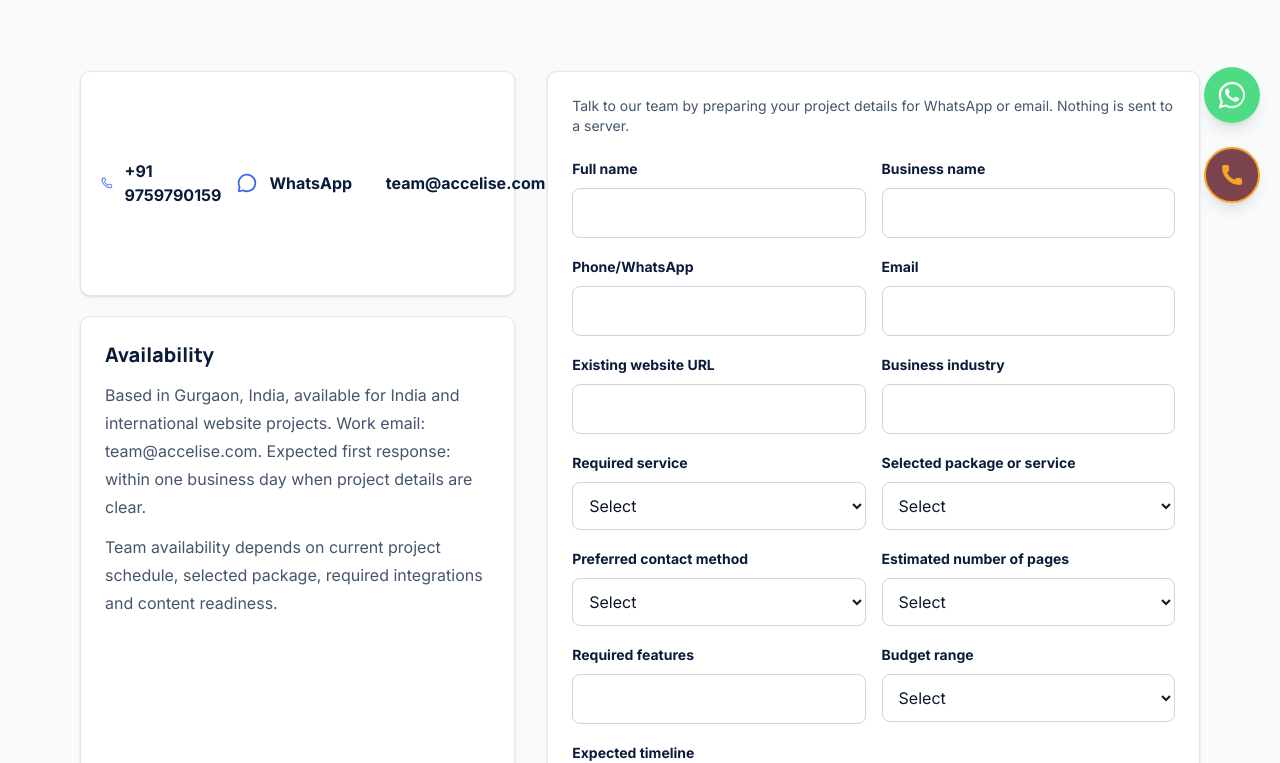
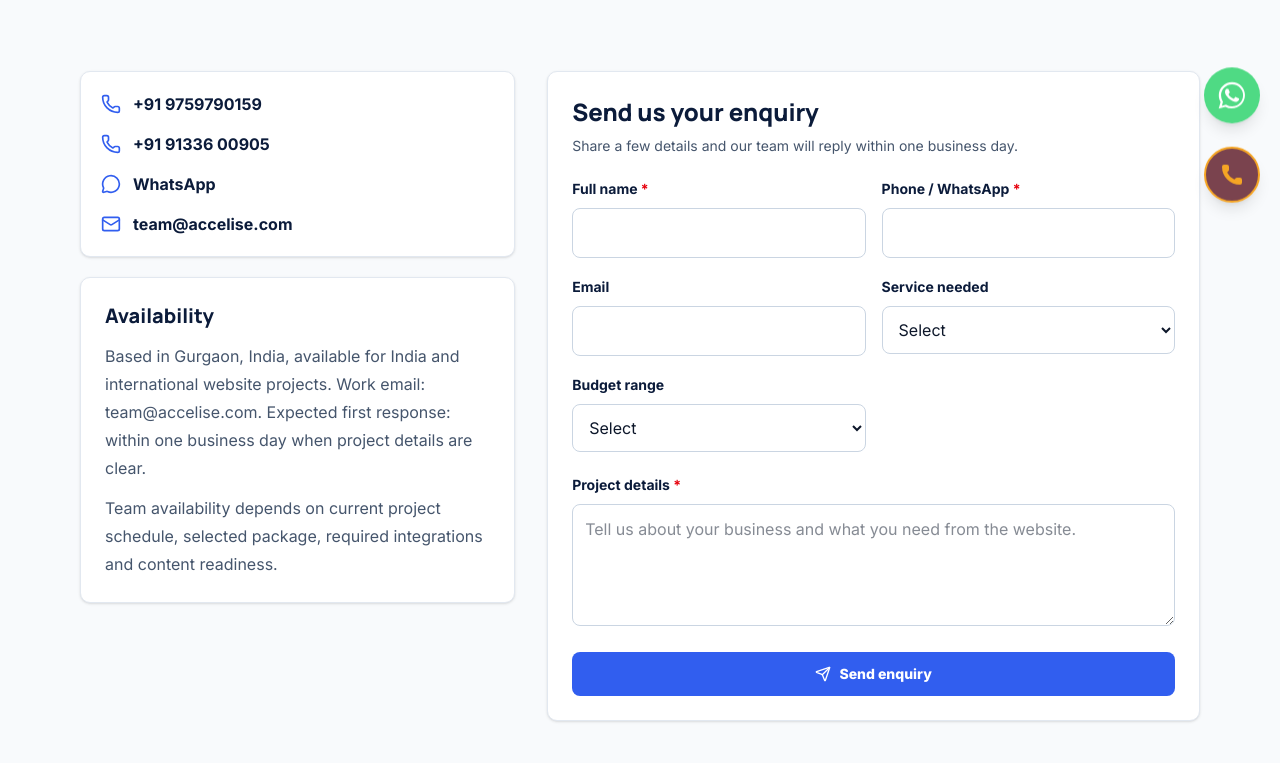
Before and after one commit to Rishabh90159/accelise, a Next.js app: page /contact in a window 1280 px wide. Shown: the part 577-1340 px from the top of the page. Built offline with nearby package versions, Linux system fonts and the light colour scheme.

Commit message:
Ui enhancement

```diff
--- a/app/contact/page.tsx
+++ b/app/contact/page.tsx
@@ -9,19 +9,18 @@ export default function ContactPage() {
   return (
     <main>
       <Breadcrumbs items={[{ label: 'Contact' }]} />
-      <PageHero eyebrow="Contact" title="Talk to our team about your website" text="Share your business, required pages, features, budget range and timeline. Send it straight to our team on WhatsApp or email.">
+      <PageHero eyebrow="Contact" title="Talk to our team about your website" text="Tell us about your business and what you need. Send the form and it comes straight to our team, or reach us on WhatsApp or phone.">
         <PageVisual title="Enquiry details" items={['Business', 'Service', 'Budget', 'Timeline']} />
       </PageHero>
       <section className="section">
         <div className="container grid gap-8 lg:grid-cols-[0.8fr_1.2fr]">
-          <div className="grid gap-5">
+          <div className="grid content-start gap-5">
             <ContactStrip />
             <div className="rounded-lg border border-slate-200 bg-white p-6 shadow-sm transition hover:border-[#8fb0ff] hover:shadow-md">
               <h2 className="text-xl font-extrabold text-[#0b1b3a]">Availability</h2>
               <p className="mt-3 leading-7 text-slate-600">Based in {siteConfig.location}, available for India and international website projects. Work email: {siteConfig.email}. Expected first response: within one business day when project details are clear.</p>
               <p className="mt-3 leading-7 text-slate-600">Team availability depends on current project schedule, selected package, required integrations and content readiness.</p>
             </div>
-            <div className="grid h-64 place-items-center rounded-lg border border-dashed border-slate-300 bg-white text-center text-sm font-bold text-slate-500">Gurgaon, India map area</div>
           </div>
           <ContactForm />
         </div>
--- a/components/contact-form.tsx
+++ b/components/contact-form.tsx
@@ -1,132 +1,148 @@
 'use client';
 
-import { useMemo, useState } from 'react';
-import { Mail, MessageCircle } from 'lucide-react';
+import { useEffect, useState } from 'react';
+import { CheckCircle2, Loader2, MessageCircle, Send } from 'lucide-react';
 import { services, siteConfig, whatsappUrl } from '@/lib/content';
 
-const initial = {
-  fullName: '',
-  businessName: '',
-  phone: '',
-  email: '',
-  website: '',
-  industry: '',
-  service: '',
-  selectedPackage: '',
-  preferredContact: '',
-  pages: '',
-  features: '',
-  budget: '',
-  timeline: '',
-  description: '',
-  consent: false,
-};
-const requiredFields = ['fullName', 'phone', 'industry', 'service', 'description'] as const;
+// FormSubmit relays the enquiry to our inbox; the site is a static export with no backend of its own.
+const FORM_ENDPOINT = `https://formsubmit.co/ajax/${siteConfig.email}`;
 
-export function ContactForm({ context }: { context?: string }) {
-  const [form, setForm] = useState({ ...initial, service: context ?? '' });
-  const [errors, setErrors] = useState<Record<string, string>>({});
-  const [ready, setReady] = useState(false);
-  const summary = useMemo(() => [
-    `Name: ${form.fullName}`,
-    `Business: ${form.businessName || 'Not shared'}`,
-    `Phone/WhatsApp: ${form.phone}`,
-    `Email: ${form.email || 'Not shared'}`,
-    `Existing website: ${form.website || 'None shared'}`,
-    `Industry: ${form.industry}`,
-    `Required service: ${form.service}`,
-    `Selected package: ${form.selectedPackage || 'Not selected'}`,
-    `Preferred contact method: ${form.preferredContact || 'Not selected'}`,
-    `Estimated pages: ${form.pages || 'Not sure'}`,
-    `Features: ${form.features || 'To be discussed'}`,
-    `Budget: ${form.budget || 'To be discussed'}`,
-    `Timeline: ${form.timeline || 'To be discussed'}`,
-    `Project: ${form.description}`,
-  ].join('\n'), [form]);
+const initial = { fullName: '', phone: '', email: '', service: '', budget: '', message: '' };
+type FormState = typeof initial;
+type Status = 'idle' | 'sending' | 'sent' | 'error';
+
+const budgets = ['₹10,000 to ₹20,000', '₹20,000 to ₹30,000', '₹30,000+', 'Not sure yet'];
+
+export function ContactForm() {
+  const [form, setForm] = useState(initial);
+  const [serviceOptions, setServiceOptions] = useState([...services.map((service) => service.title), 'Not sure yet']);
+  const [errors, setErrors] = useState<Partial<Record<keyof FormState, string>>>({});
+  const [status, setStatus] = useState<Status>('idle');
+
+  // The packages page links here as /contact?package=<name>.
+  useEffect(() => {
+    const selected = new URLSearchParams(window.location.search).get('package');
+    if (!selected) return;
+    const label = `${selected} package`;
+    setServiceOptions((current) => (current.includes(label) ? current : [label, ...current]));
+    setForm((current) => ({ ...current, service: label }));
+  }, []);
+
+  function update(name: keyof FormState, value: string) {
+    setForm((current) => ({ ...current, [name]: value }));
+    if (errors[name]) setErrors((current) => ({ ...current, [name]: undefined }));
+  }
 
   function validate() {
-    const next: Record<string, string> = {};
-    requiredFields.forEach((field) => { if (!form[field].trim()) next[field] = 'This field is required.'; });
-    if (form.email && !/^\S+@\S+\.\S+$/.test(form.email)) next.email = 'Enter a valid email address.';
-    if (!form.consent) next.consent = 'Please confirm before opening WhatsApp or email.';
+    const next: Partial<Record<keyof FormState, string>> = {};
+    if (!form.fullName.trim()) next.fullName = 'Please enter your name.';
+    if (form.phone.replace(/\D/g, '').length < 10) next.phone = 'Please enter a valid phone number.';
+    if (form.email && !/^\S+@\S+\.\S+$/.test(form.email)) next.email = 'Please enter a valid email address.';
+    if (!form.message.trim()) next.message = 'Please tell us a little about your project.';
     setErrors(next);
     return Object.keys(next).length === 0;
   }
 
-  function onSubmit(event: { preventDefault: () => void }) {
+  async function onSubmit(event: React.FormEvent<HTMLFormElement>) {
     event.preventDefault();
-    setReady(validate());
+    if (!validate()) return;
+    const honeypot = (event.currentTarget.elements.namedItem('_honey') as HTMLInputElement | null)?.value;
+    if (honeypot) return;
+
+    setStatus('sending');
+    try {
+      const response = await fetch(FORM_ENDPOINT, {
+        method: 'POST',
+        headers: { 'Content-Type': 'application/json', Accept: 'application/json' },
+        body: JSON.stringify({
+          Name: form.fullName,
+          Phone: form.phone,
+          Email: form.email || 'Not shared',
+          Service: form.service || 'Not selected',
+          Budget: form.budget || 'Not selected',
+          Message: form.message,
+          _subject: `New website enquiry from ${form.fullName}`,
+          _replyto: form.email || undefined,
+          _template: 'table',
+        }),
+      });
+      const result = await response.json().catch(() => ({}));
+      if (!response.ok || String(result.success) !== 'true') throw new Error(result.message ?? 'Request failed');
+      setStatus('sent');
+      setForm(initial);
+    } catch {
+      setStatus('error');
+    }
   }
 
-  function update(name: keyof typeof form, value: string | boolean) {
-    setForm((current) => ({ ...current, [name]: value }));
-    setReady(false);
+  const whatsappMessage = `Hi ${siteConfig.name}, I want to discuss a website project.\n\nName: ${form.fullName}\nPhone: ${form.phone}\nService: ${form.service || 'Not selected'}\nBudget: ${form.budget || 'Not selected'}\n\n${form.message}`;
+
+  if (status === 'sent') {
+    return (
+      <div className="grid place-items-center gap-4 rounded-lg border border-slate-200 bg-white p-10 text-center shadow-sm">
+        <CheckCircle2 className="h-12 w-12 text-[#19a974]" />
+        <h2 className="text-2xl font-extrabold text-[#0b1b3a]">Thank you! Your enquiry has been sent.</h2>
+        <p className="max-w-md text-slate-600">Our team will get back to you within one business day. For a quicker reply, message us on WhatsApp.</p>
+        <div className="flex flex-wrap justify-center gap-3">
+          <a href={whatsappUrl(`Hi ${siteConfig.name}, I just sent an enquiry through your website.`)} target="_blank" rel="noopener noreferrer" className="inline-flex items-center rounded-md bg-[#19a974] px-5 py-3 text-sm font-extrabold text-white"><MessageCircle className="mr-2 h-4 w-4" /> WhatsApp us</a>
+          <button type="button" onClick={() => setStatus('idle')} className="rounded-md border border-slate-300 px-5 py-3 text-sm font-extrabold text-[#0b1b3a] hover:border-[#315eef]">Send another enquiry</button>
+        </div>
+      </div>
+    );
   }
 
-  const mailto = `${siteConfig.emailHref}?subject=${encodeURIComponent(`Website enquiry from ${form.fullName || 'prospect'}`)}&body=${encodeURIComponent(summary)}`;
-
   return (
-    <form onSubmit={onSubmit} className="grid gap-5 rounded-lg border border-slate-200 bg-white p-6 shadow-sm">
-      <p className="text-sm text-slate-600">Talk to our team by preparing your project details for WhatsApp or email. Nothing is sent to a server.</p>
+    <form onSubmit={onSubmit} noValidate className="grid gap-5 rounded-lg border border-slate-200 bg-white p-6 shadow-sm">
+      <div>
+        <h2 className="text-2xl font-extrabold text-[#0b1b3a]">Send us your enquiry</h2>
+        <p className="mt-2 text-sm text-slate-600">Share a few details and our team will reply within one business day.</p>
+      </div>
+      <input type="text" name="_honey" tabIndex={-1} autoComplete="off" className="hidden" aria-hidden="true" />
       <div className="grid gap-4 md:grid-cols-2">
-        <Field label="Full name" name="fullName" value={form.fullName} error={errors.fullName} onChange={update} required />
-        <Field label="Business name" name="businessName" value={form.businessName} onChange={update} />
-        <Field label="Phone/WhatsApp" name="phone" value={form.phone} error={errors.phone} onChange={update} required />
-        <Field label="Email" name="email" value={form.email} error={errors.email} onChange={update} />
-        <Field label="Existing website URL" name="website" value={form.website} onChange={update} />
-        <Field label="Business industry" name="industry" value={form.industry} error={errors.industry} onChange={update} required />
-        <SelectField label="Required service" name="service" value={form.service} error={errors.service} onChange={update} required options={services.map((service) => service.title)} />
-        <SelectField label="Selected package or service" name="selectedPackage" value={form.selectedPackage} onChange={update} options={['Starter Website', 'Business Website', 'Premium Catalogue Website', 'Need recommendation']} />
-        <SelectField label="Preferred contact method" name="preferredContact" value={form.preferredContact} onChange={update} options={['WhatsApp', 'Phone call', 'Email']} />
-        <SelectField label="Estimated number of pages" name="pages" value={form.pages} onChange={update} options={['1 landing page', 'Up to 5 pages', '6 to 10 pages', '10+ pages', 'Not sure']} />
-        <Field label="Required features" name="features" value={form.features} onChange={update} />
-        <SelectField label="Budget range" name="budget" value={form.budget} onChange={update} options={['₹15,000 to ₹25,000', '₹25,000 to ₹40,000', '₹40,000+', 'Need guidance']} />
-        <SelectField label="Expected timeline" name="timeline" value={form.timeline} onChange={update} options={['Within 2 weeks', '2 to 4 weeks', '1 to 2 months', 'Flexible']} />
+        <Field label="Full name" name="fullName" value={form.fullName} error={errors.fullName} onChange={update} autoComplete="name" required />
+        <Field label="Phone / WhatsApp" name="phone" type="tel" value={form.phone} error={errors.phone} onChange={update} autoComplete="tel" required />
+        <Field label="Email" name="email" type="email" value={form.email} error={errors.email} onChange={update} autoComplete="email" />
+        <SelectField label="Service needed" name="service" value={form.service} onChange={update} options={serviceOptions} />
+        <SelectField label="Budget range" name="budget" value={form.budget} onChange={update} options={budgets} />
       </div>
       <div>
-        <label className="text-sm font-bold text-[#0b1b3a]" htmlFor="description">Project description</label>
-        <textarea id="description" className="mt-2 min-h-32 w-full rounded-md border border-slate-300 px-3 py-3 text-base" value={form.description} onChange={(event) => update('description', event.target.value)} aria-describedby={errors.description ? 'description-error' : undefined} required />
-        {errors.description ? <p id="description-error" className="mt-1 text-sm text-red-700">{errors.description}</p> : null}
+        <label className="text-sm font-bold text-[#0b1b3a]" htmlFor="message">Project details <span className="text-red-600">*</span></label>
+        <textarea id="message" rows={4} placeholder="Tell us about your business and what you need from the website." className="mt-2 w-full rounded-md border border-slate-300 px-3 py-3 text-base" value={form.message} onChange={(event) => update('message', event.target.value)} aria-invalid={Boolean(errors.message)} aria-describedby={errors.message ? 'message-error' : undefined} />
+        {errors.message ? <p id="message-error" className="mt-1 text-sm text-red-700">{errors.message}</p> : null}
       </div>
-      <label className="flex gap-3 rounded-md bg-slate-50 p-4 text-sm text-slate-700">
-        <input type="checkbox" checked={form.consent} onChange={(event) => update('consent', event.target.checked)} />
-        <span>I understand that clicking WhatsApp or Email will open an external app with my enquiry details pre-filled, and I will review the message before sending it.</span>
-      </label>
-      {errors.consent ? <p className="text-sm text-red-700">{errors.consent}</p> : null}
-      <button type="submit" className="rounded-md bg-[#0b1b3a] px-5 py-3 text-sm font-extrabold text-white" data-cta="prepare-enquiry">Prepare enquiry</button>
-      {ready ? (
-        <div className="rounded-lg border border-[#315eef]/30 bg-[#eef3ff] p-5">
-          <p className="font-bold text-[#0b1b3a]">Success. Your enquiry summary is ready.</p>
-          <p className="mt-2 text-sm text-slate-600">Choose WhatsApp or email. You will see the pre-filled message before anything is sent.</p>
-          <div className="mt-4 flex flex-wrap gap-3">
-            <a href={whatsappUrl(`Hi ${siteConfig.name}, I want to discuss a website project.\n\n${summary}`)} className="inline-flex items-center rounded-md bg-[#19a974] px-5 py-3 text-sm font-extrabold text-white" data-cta="form-whatsapp"><MessageCircle className="mr-2 h-4 w-4" /> Continue on WhatsApp</a>
-            <a href={mailto} className="inline-flex items-center rounded-md border border-slate-300 bg-white px-5 py-3 text-sm font-extrabold text-[#0b1b3a]" data-cta="form-mailto"><Mail className="mr-2 h-4 w-4" /> Continue by Email</a>
-          </div>
+      {status === 'error' ? (
+        <div className="rounded-md border border-red-200 bg-red-50 p-4 text-sm text-red-800" role="alert">
+          Sorry, we couldn&apos;t send your enquiry. Please try again, or{' '}
+          <a href={whatsappUrl(whatsappMessage)} target="_blank" rel="noopener noreferrer" className="font-bold underline">send it on WhatsApp</a>.
         </div>
       ) : null}
+      <button type="submit" disabled={status === 'sending'} className="inline-flex items-center justify-center rounded-md bg-[#315eef] px-5 py-3 text-sm font-extrabold text-white transition hover:bg-[#244bd4] disabled:opacity-70" data-cta="form-submit">
+        {status === 'sending' ? <><Loader2 className="mr-2 h-4 w-4 animate-spin" /> Sending...</> : <><Send className="mr-2 h-4 w-4" /> Send enquiry</>}
+      </button>
     </form>
   );
 }
 
-function Field({ label, name, value, onChange, error, required }: { label: string; name: keyof typeof initial; value: string; onChange: (name: keyof typeof initial, value: string | boolean) => void; error?: string; required?: boolean }) {
+type FieldProps = { label: string; name: keyof FormState; value: string; onChange: (name: keyof FormState, value: string) => void; error?: string; required?: boolean };
+
+function Field({ label, name, value, onChange, error, required, type = 'text', autoComplete }: FieldProps & { type?: string; autoComplete?: string }) {
   return (
     <div>
-      <label className="text-sm font-bold text-[#0b1b3a]" htmlFor={name}>{label}</label>
-      <input id={name} className="mt-2 w-full rounded-md border border-slate-300 px-3 py-3 text-base" value={value} onChange={(event) => onChange(name, event.target.value)} aria-describedby={error ? `${name}-error` : undefined} required={required} />
+      <label className="text-sm font-bold text-[#0b1b3a]" htmlFor={name}>{label} {required ? <span className="text-red-600">*</span> : null}</label>
+      <input id={name} type={type} autoComplete={autoComplete} className="mt-2 w-full rounded-md border border-slate-300 px-3 py-3 text-base" value={value} onChange={(event) => onChange(name, event.target.value)} aria-invalid={Boolean(error)} aria-describedby={error ? `${name}-error` : undefined} />
       {error ? <p id={`${name}-error`} className="mt-1 text-sm text-red-700">{error}</p> : null}
     </div>
   );
 }
 
-function SelectField({ label, name, value, onChange, options, error, required }: { label: string; name: keyof typeof initial; value: string; onChange: (name: keyof typeof initial, value: string | boolean) => void; options: string[]; error?: string; required?: boolean }) {
+function SelectField({ label, name, value, onChange, options }: FieldProps & { options: string[] }) {
   return (
     <div>
       <label className="text-sm font-bold text-[#0b1b3a]" htmlFor={name}>{label}</label>
-      <select id={name} className="mt-2 w-full rounded-md border border-slate-300 bg-white px-3 py-3 text-base" value={value} onChange={(event) => onChange(name, event.target.value)} required={required} aria-describedby={error ? `${name}-error` : undefined}>
+      <select id={name} className="mt-2 w-full rounded-md border border-slate-300 bg-white px-3 py-3 text-base" value={value} onChange={(event) => onChange(name, event.target.value)}>
         <option value="">Select</option>
         {options.map((option) => <option key={option}>{option}</option>)}
       </select>
-      {error ? <p id={`${name}-error`} className="mt-1 text-sm text-red-700">{error}</p> : null}
     </div>
   );
 }
--- a/components/site.tsx
+++ b/components/site.tsx
@@ -354,10 +354,11 @@ export function JsonLd({ data }: { data: Record<string, unknown> }) {
 
 export function ContactStrip() {
   return (
-    <div className="grid gap-4 rounded-lg border border-slate-200 bg-white p-5 shadow-sm md:grid-cols-3 transition hover:border-[#8fb0ff] hover:shadow-md">
-      <a href={siteConfig.phoneHref} className="flex items-center gap-3 font-bold text-[#0b1b3a]"><Phone className="h-5 w-5 text-[#315eef]" /> {siteConfig.phone}</a>
-      <a href={whatsappUrl(consultationMessage('Quick enquiry'))} className="flex items-center gap-3 font-bold text-[#0b1b3a]"><MessageCircle className="h-5 w-5 text-[#315eef]" /> WhatsApp</a>
-      <a href={siteConfig.emailHref} className="flex items-center gap-3 font-bold text-[#0b1b3a]"><Mail className="h-5 w-5 text-[#315eef]" /> {siteConfig.email}</a>
+    <div className="grid gap-4 rounded-lg border border-slate-200 bg-white p-5 shadow-sm transition hover:border-[#8fb0ff] hover:shadow-md">
+      <a href={siteConfig.phoneHref} className="flex min-w-0 items-center gap-3 font-bold text-[#0b1b3a] hover:text-[#315eef]"><Phone className="h-5 w-5 shrink-0 text-[#315eef]" /> {siteConfig.phone}</a>
+      <a href={siteConfig.phoneAltHref} className="flex min-w-0 items-center gap-3 font-bold text-[#0b1b3a] hover:text-[#315eef]"><Phone className="h-5 w-5 shrink-0 text-[#315eef]" /> {siteConfig.phoneAlt}</a>
+      <a href={whatsappUrl(consultationMessage('Quick enquiry'))} target="_blank" rel="noopener noreferrer" className="flex min-w-0 items-center gap-3 font-bold text-[#0b1b3a] hover:text-[#315eef]"><MessageCircle className="h-5 w-5 shrink-0 text-[#315eef]" /> WhatsApp</a>
+      <a href={siteConfig.emailHref} className="flex min-w-0 items-center gap-3 font-bold text-[#0b1b3a] hover:text-[#315eef]"><Mail className="h-5 w-5 shrink-0 text-[#315eef]" /> <span className="break-all">{siteConfig.email}</span></a>
     </div>
   );
 }
```
